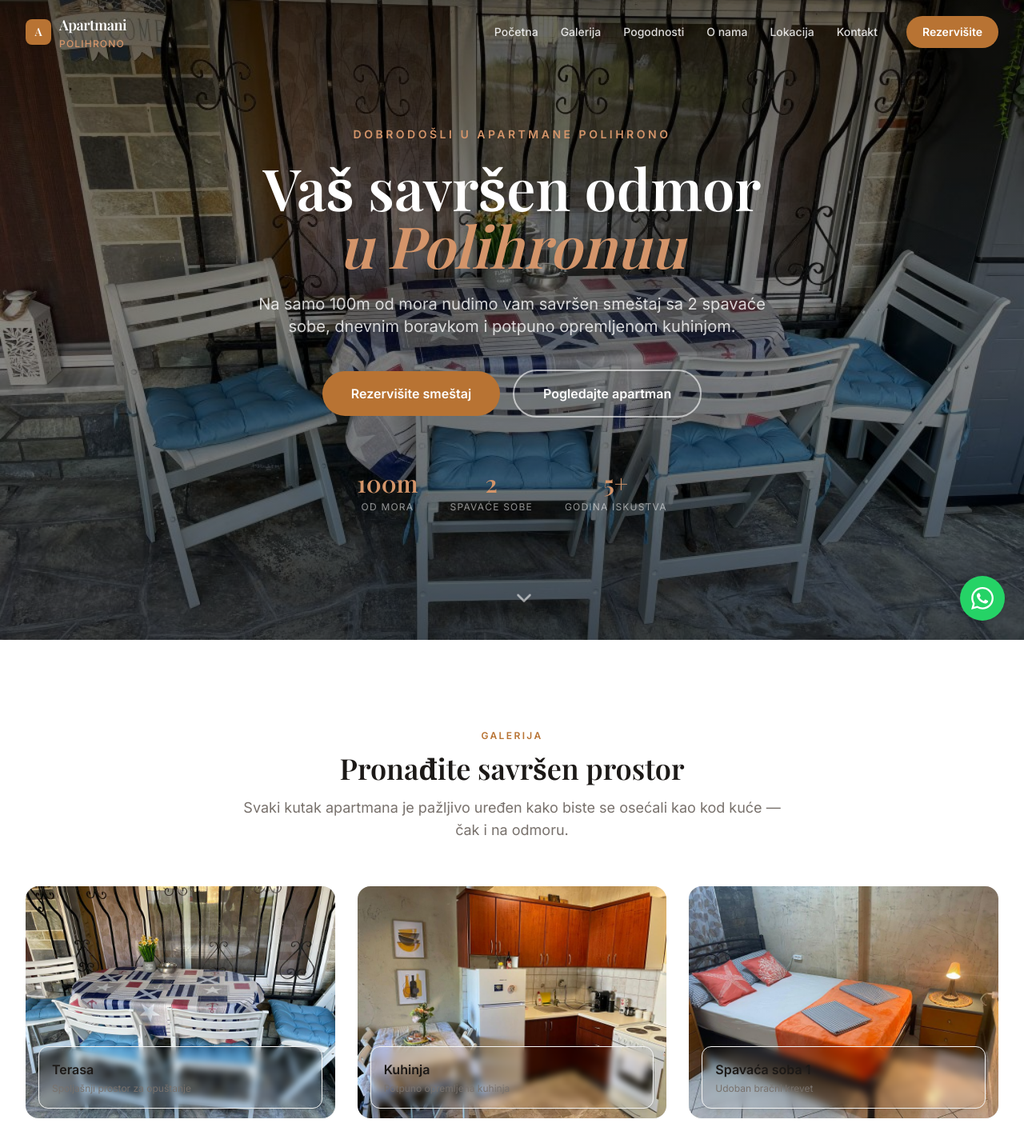
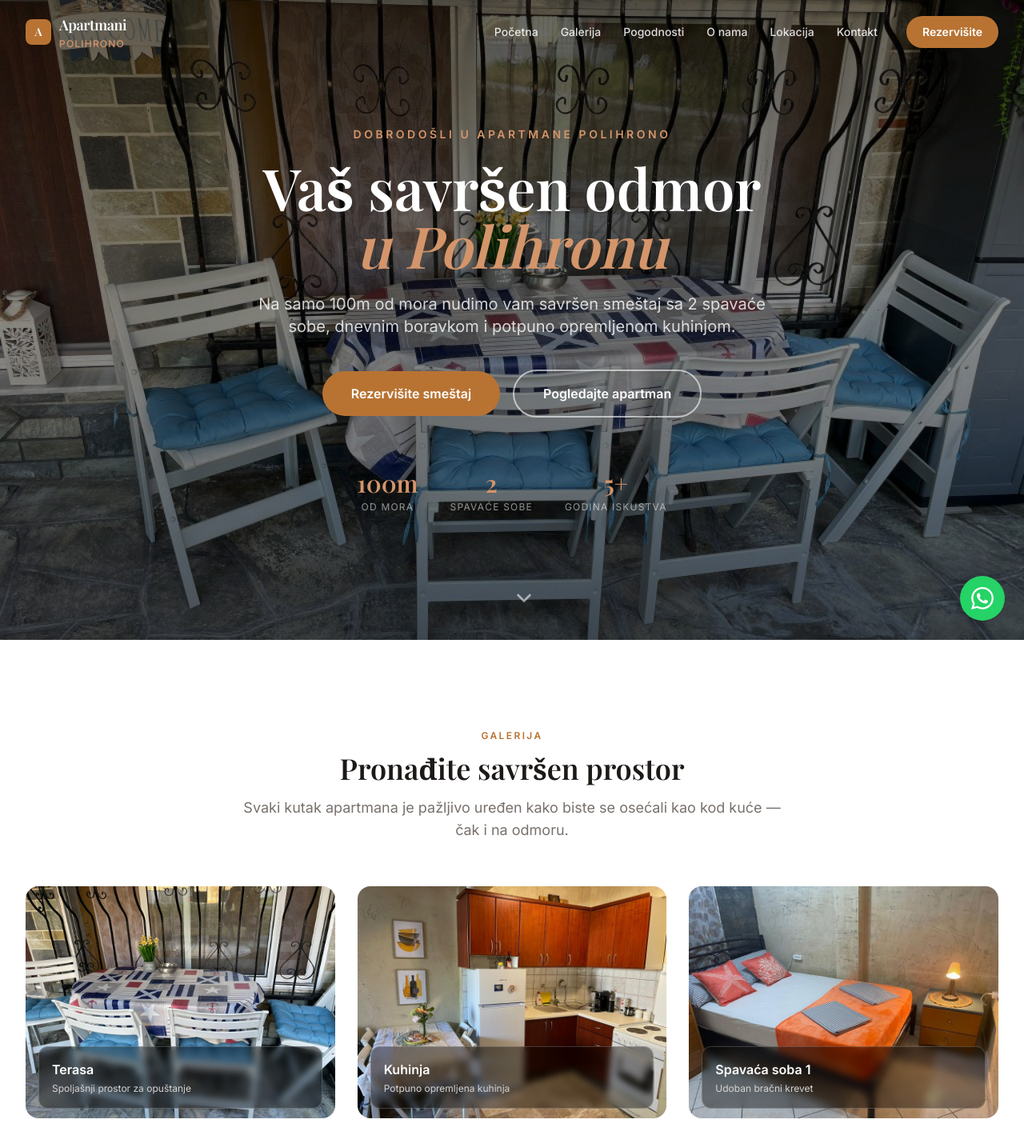
Before and after one commit to cokic04/ApartmaniPolihrono, a React (Vite) app: page / in a window 1280 px wide. Shown: the top 1424 px of the page at 80% size. Built offline with nearby package versions, Linux system fonts and the light colour scheme; a web font is replaced by a local one.

Commit message:
feat: emailjs integration

```diff
--- a/index.html
+++ b/index.html
@@ -9,7 +9,7 @@
     <title>Apartmani Polihrono — Smeštaj u Grčkoj na 100m od mora</title>
     <meta
       name="description"
-      content="Apartman u Polihronuu, Grčka. Na samo 100m od mora — 2 spavaće sobe, dnevni boravak i potpuno opremljena kuhinja. Rezervišite vaš odmor."
+      content="Apartman u Polihronu, Grčka. Na samo 100m od mora — 2 spavaće sobe, dnevni boravak i potpuno opremljena kuhinja. Rezervišite vaš odmor."
     />
     <meta
       name="keywords"
@@ -26,7 +26,7 @@
     />
     <meta
       property="og:description"
-      content="Na samo 100m od mora — 2 spavaće sobe, dnevni boravak i potpuno opremljena kuhinja u Polihronuu, Grčka."
+      content="Na samo 100m od mora — 2 spavaće sobe, dnevni boravak i potpuno opremljena kuhinja u Polihronu, Grčka."
     />
     <meta property="og:locale" content="sr_RS" />
 
@@ -38,7 +38,7 @@
     />
     <meta
       name="twitter:description"
-      content="Na samo 100m od mora u Polihronuu, Grčka."
+      content="Na samo 100m od mora u Polihronu, Grčka."
     />
 
     <!-- Fonts -->
--- a/package.json
+++ b/package.json
@@ -9,9 +9,10 @@
     "preview": "vite preview"
   },
   "dependencies": {
+    "@emailjs/browser": "^4.4.1",
+    "lucide-react": "^0.441.0",
     "react": "^18.3.1",
-    "react-dom": "^18.3.1",
-    "lucide-react": "^0.441.0"
+    "react-dom": "^18.3.1"
   },
   "devDependencies": {
     "@vitejs/plugin-react": "^4.3.1",
--- a/src/components/About.jsx
+++ b/src/components/About.jsx
@@ -53,7 +53,7 @@ export default function About() {
             </h2>
 
             <p className="text-stone-600 text-base md:text-lg leading-relaxed mb-5">
-              Tražite savršen smeštaj za vaš odmor u Polihronuu? Na samo 100m od
+              Tražite savršen smeštaj za vaš odmor u Polihronu? Na samo 100m od
               mora nudimo vam savršen smeštaj sa 2 spavaće sobe, dnevnim
               boravkom i potpuno opremljenom kuhinjom.
             </p>
--- a/src/components/Contact.jsx
+++ b/src/components/Contact.jsx
@@ -1,39 +1,16 @@
 import { useState, useRef } from "react";
 import { Send, CheckCircle2 } from "lucide-react";
 import { contactImg } from "../data/images";
+import emailjs from "@emailjs/browser";
 
-// ═════════════════════════════════════════════════════════════════════════════
-//  EmailJS integracija — uputstvo
 // ─────────────────────────────────────────────────────────────────────────────
-//  1. Instalirajte paket:
-//       npm install @emailjs/browser
-//
-//  2. Dodajte import na vrhu fajla:
-//       import emailjs from '@emailjs/browser'
-//
-//  3. Registrujte se na https://www.emailjs.com/ (besplatno do 200 mejlova/mes)
-//     • Napravite Service (npr. Gmail)
-//     • Napravite Email Template — koristite ove promenljive:
-//         {{ime}}  {{email}}  {{telefon}}  {{dolazak}}  {{odlazak}}
-//         {{gosti}}  {{poruka}}
-//     • Kopirajte Service ID, Template ID i Public Key
-//
-//  4. Zamenite blok "// ── DEMO ──" u handleSubmit() sledećim kodom:
-//
-//       emailjs
-//         .sendForm(
-//           'VAŠ_SERVICE_ID',   // npr. 'service_abc123'
-//           'VAŠ_TEMPLATE_ID',  // npr. 'template_xyz789'
-//           formRef.current,
-//           'VAŠ_PUBLIC_KEY'    // npr. 'AbCdEfGhIj...'
-//         )
-//         .then(() => setSubmitted(true))
-//         .catch((err) => {
-//           console.error('EmailJS greška:', err)
-//           alert('Greška pri slanju. Molimo kontaktirajte nas telefonom.')
-//         })
-//         .finally(() => setLoading(false))
-// ═════════════════════════════════════════════════════════════════════════════
+//  Paste your three EmailJS values below (from emailjs.com dashboard)
+// ─────────────────────────────────────────────────────────────────────────────
+const EMAILJS_SERVICE_ID  = "service_yw1fato";
+const EMAILJS_TEMPLATE_ID = "template_5qubry4";
+const EMAILJS_PUBLIC_KEY  = "rTzUHx-yXkh7b61zE";
+// ─────────────────────────────────────────────────────────────────────────────
+
 
 const PRAZAN_FORM = {
   ime: "",
@@ -83,13 +60,14 @@ export default function Contact() {
     }
     setLoading(true);
 
-    // ── DEMO — zamenite ovaj blok sa EmailJS pozivom (vidi uputstvo iznad) ──
-    setTimeout(() => {
-      setLoading(false);
-      setPoslato(true);
-      setForm(PRAZAN_FORM);
-    }, 1400);
-    // ─────────────────────────────────────────────────────────────────────────
+    emailjs
+      .sendForm(EMAILJS_SERVICE_ID, EMAILJS_TEMPLATE_ID, formRef.current, EMAILJS_PUBLIC_KEY)
+      .then(() => {
+        setPoslato(true);
+        setForm(PRAZAN_FORM);
+      })
+      .catch(() => alert("Greška pri slanju. Molimo kontaktirajte nas telefonom."))
+      .finally(() => setLoading(false));
   };
 
   const danas = new Date().toISOString().split("T")[0];
--- a/src/components/Footer.jsx
+++ b/src/components/Footer.jsx
@@ -38,7 +38,7 @@ export default function Footer() {
               </div>
             </a>
             <p className="text-stone-500 text-sm leading-relaxed max-w-xs mb-6">
-              Savršen smeštaj za vaš odmor u Polihronuu, Grčka. Na samo 100m od
+              Savršen smeštaj za vaš odmor u Polihronu, Grčka. Na samo 100m od
               mora — toplo, porodično i udobno.
             </p>
 
--- a/src/components/Gallery.jsx
+++ b/src/components/Gallery.jsx
@@ -90,9 +90,9 @@ export default function Gallery() {
 
               {/* Card label — slides up on hover */}
               <div className="absolute bottom-0 left-0 right-0 p-4 translate-y-1 group-hover:translate-y-0 transition-transform duration-300">
-                <div className="bg-white/96 backdrop-blur-sm rounded-xl p-4 shadow-lg border border-stone-100">
-                  <h3 className="font-semibold text-stone-900">{soba.title}</h3>
-                  <p className="text-stone-500 text-xs mt-1">{soba.description}</p>
+                <div className="bg-black/40 backdrop-blur-sm rounded-xl p-4 border border-white/20">
+                  <h3 className="font-semibold text-white">{soba.title}</h3>
+                  <p className="text-stone-300 text-xs mt-1">{soba.description}</p>
                 </div>
               </div>
             </article>
--- a/src/components/Hero.jsx
+++ b/src/components/Hero.jsx
@@ -33,7 +33,7 @@ export default function Hero() {
         >
           Vaš savršen odmor
           <br />
-          <span className="italic text-accent-light">u Polihronuu</span>
+          <span className="italic text-accent-light">u Polihronu</span>
         </h1>
 
         <p
```
Also changed, not shown: .claude/settings.local.json, 1 other file (tests, documents, lock files or other folders).
